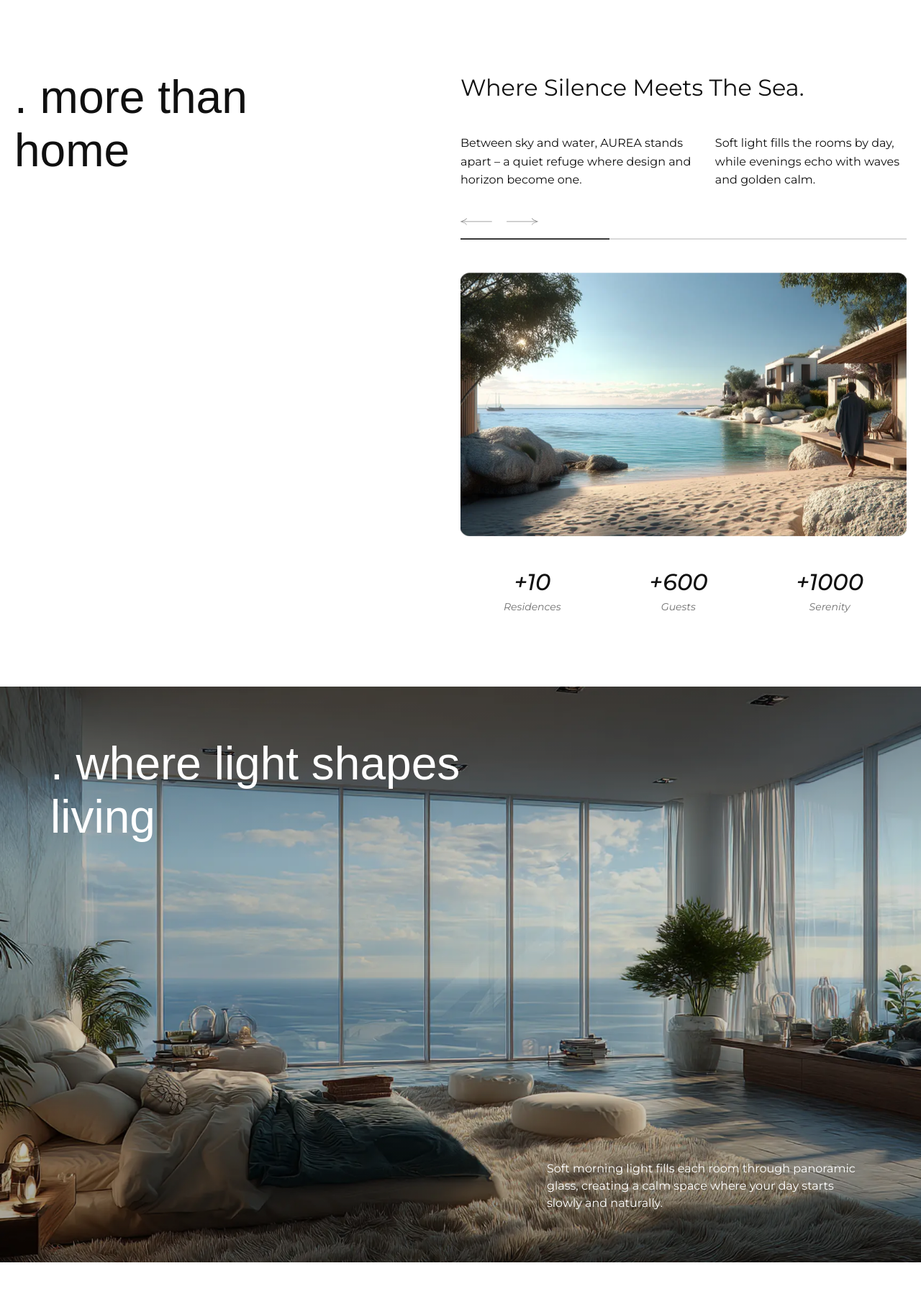
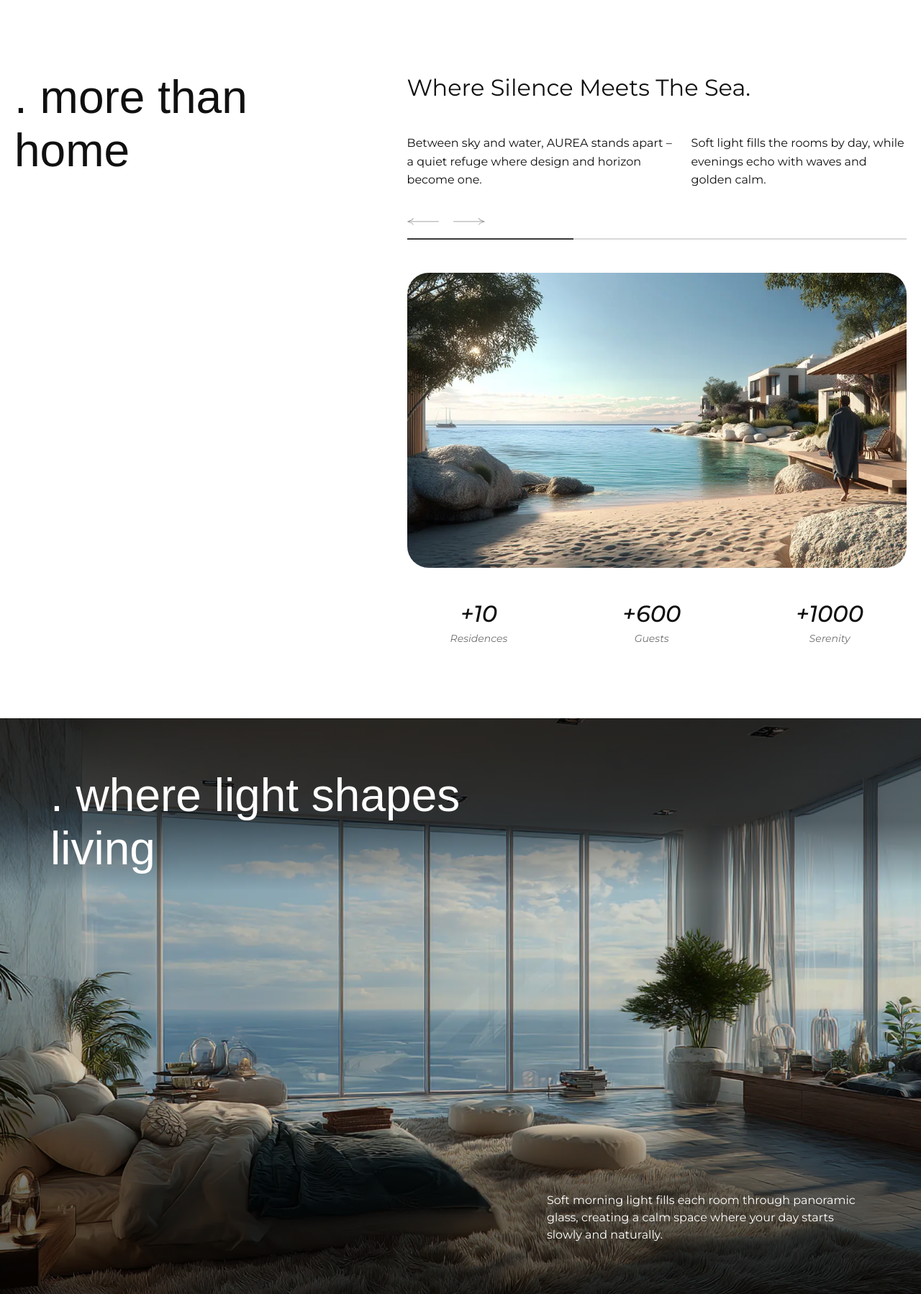
Before and after one commit to dmytro-rohov/team-project, a plain HTML site: page index.html in a window 1280 px wide. Shown: the part 802-2600 px from the top of the page at 72% size. Drawn offline with nearby package versions, Linux system fonts and the light colour scheme; a web font is replaced by a local one.

Commit message:
last fixes from our designer

```diff
--- a/index.html
+++ b/index.html
@@ -357,7 +357,7 @@ Smart-home technology makes everyday life effortless and personalized.
                         </div>
 
                         <div data-index="3" class="reviews-slider-slide swiper-slide" role="group" aria-roledescription="slide" aria-label="4 of 8">
-                            <img src="./assets/img/reviews-section/reviews-3.webp" alt="Two women exchange items while traveling with luggage" class="reviews-slider-slide__img">
+                            <img src="./assets/img/reviews-section/reviews-6.webp" alt="Two women exchange items while traveling with luggage" class="reviews-slider-slide__img object-position--top">
                             <div class="reviews-slider-slide__content-box">
                                 <div class="reviews-slider-slide__racking">
                                     <p class="reviews-slider-slide__title">Ann Davis</p>
--- a/src/css/style.css
+++ b/src/css/style.css
@@ -303,7 +303,7 @@ a {
 .hero-content {
     display: flex;
     flex-direction: column;
-    gap: 100px;
+    gap: 60px;
     margin-bottom: 66px;
 }
 
@@ -408,11 +408,11 @@ a {
 .aboutus-right {
     display: flex;
     flex-direction: column;
-    flex-basis: 50%;
+    flex-basis: 56%;
 }
 
 .aboutus-title {
-    font-size: 56px;
+    font-size: 48px;
     margin-bottom: 40px;
 }
 
@@ -427,14 +427,14 @@ a {
     width: 100%;
     position: relative;
     border-radius: 30px;
-    aspect-ratio: 880/520;
-
+    aspect-ratio: 880/400;
 }
 
 
 .aboutus-slider img {
     width: 100%;
-    aspect-ratio: 880/520;
+    aspect-ratio: 880/400;
+    border-radius: 30px;
     position: absolute;
     top: 0;
     left: 0;
@@ -587,7 +587,7 @@ a {
     z-index: 1;
     top: 0;
     left: 0;
-    background: linear-gradient(0deg,rgba(0, 0, 0, 0) 0%, var(--color-black--alfa) 60%);
+    background: linear-gradient(0deg,rgba(0, 0, 0, 0) 0%, #0000007a 40%);
 }
 
 .portfolio-section__img-caption::before {
@@ -598,7 +598,7 @@ a {
     z-index: 1;
     bottom: 0;
     left: 0;
-    background: linear-gradient(180deg,rgba(0, 0, 0, 0) 0%, var(--color-black--alfa) 60%);
+    background: linear-gradient(180deg,rgba(0, 0, 0, 0) 0%, #0000007a 40%);
 }
 
 .portfolio-section__item-title {
@@ -709,6 +709,10 @@ a {
 }
 
 /* dima: REVIEWS SECTION */
+
+.object-position--top {
+    object-position: top;
+}
 
 .reviews-section__title {
     width: 100%;
@@ -1414,6 +1418,15 @@ a {
 
     .aboutus-text-grid-p {
         font-size: 16px;
+    }
+
+    .aboutus-slider {
+        aspect-ratio: 880/520;
+    }
+
+
+    .aboutus-slider img {
+        aspect-ratio: 880/520;
     }
 
     .counter-number {
```
Also changed, not shown: assets/img/reviews-section/reviews-6.webp (added).
